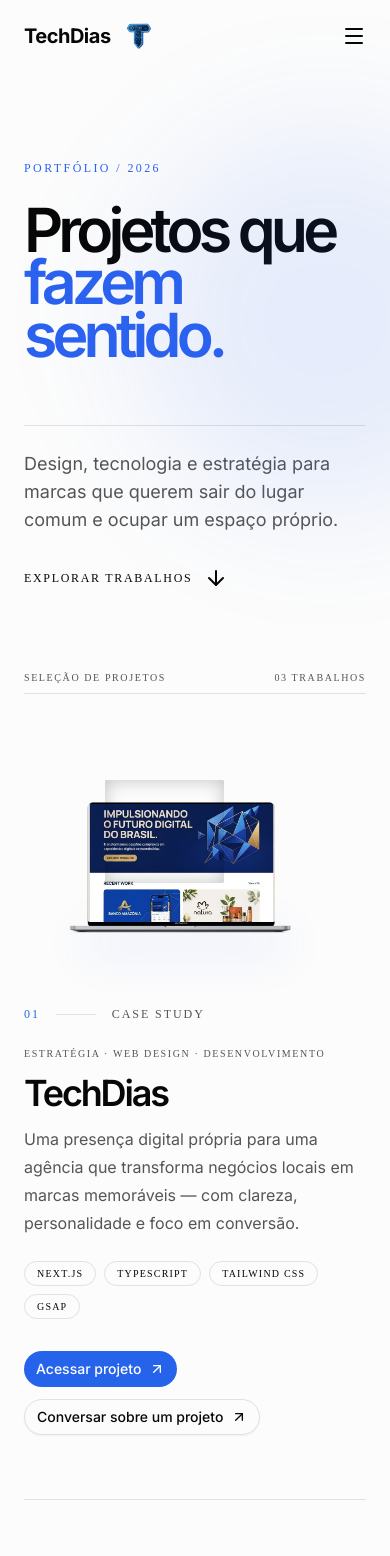
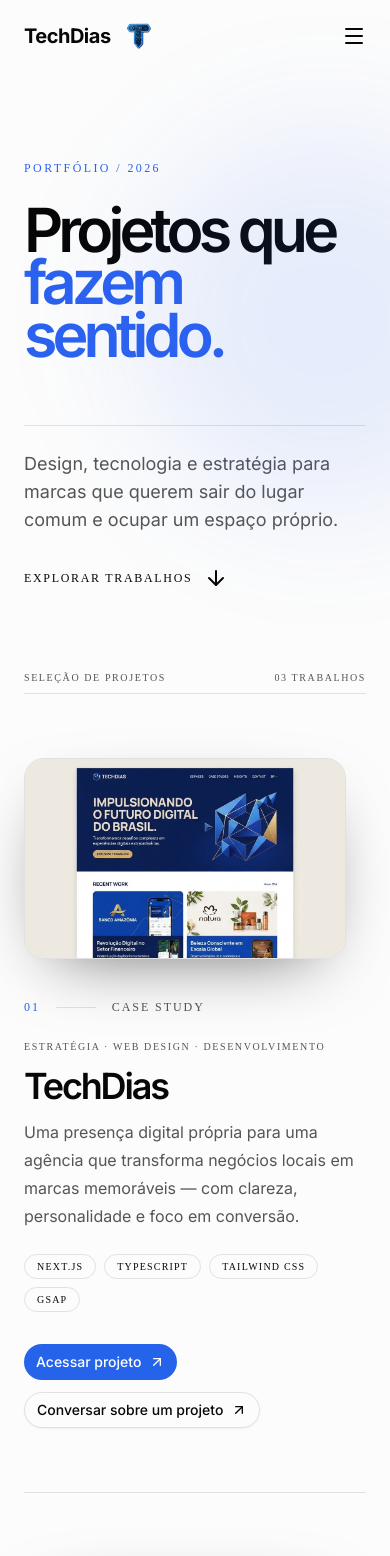
Before and after one commit to ogabrieldias/techdias-landing, a Next.js app: page /portfolio in a window 390 px wide. Shown: the top 1556 px of the page. Built offline with nearby package versions, Linux system fonts and the light colour scheme.

Commit message:
Remove notebook mockup and use responsive project media

```diff
--- a/components/portfolio/project-card.tsx
+++ b/components/portfolio/project-card.tsx
@@ -1,14 +1,19 @@
 import { ArrowUpRight } from "lucide-react"
 import { Button } from "@/components/ui/button"
 import { Project } from "@/lib/portfolio-data"
-import { LaptopMockup } from "@/components/portfolio/laptop-mockup"
 import { TechBadges } from "@/components/portfolio/tech-badges"
 
 export function ProjectCard({ project }: { project: Project }) {
   return (
     <article data-animate="fade-up" className="grid gap-10 border-t border-border py-16 md:grid-cols-[1.15fr_0.85fr] md:items-center md:gap-16 md:py-24">
       <div className="relative pr-5 sm:pr-10" data-animate="scale-up">
-        <LaptopMockup src={project.desktopImage} alt={`Preview do projeto ${project.title}`} accent={project.accent} />
+        <div className="group relative aspect-[16/10] w-full overflow-hidden rounded-[1.25rem] border border-border bg-muted shadow-[0_24px_70px_-32px_rgba(0,0,0,0.65)]">
+          <img
+            src={project.desktopImage}
+            alt={`Preview do projeto ${project.title}`}
+            className="size-full object-cover object-top transition-transform duration-700 ease-out group-hover:scale-[1.02]"
+          />
+        </div>
       </div>
       <div className="flex flex-col gap-6 md:max-w-md">
         <div className="flex items-center gap-4 font-mono text-xs tracking-[0.16em] text-muted-foreground">
```
